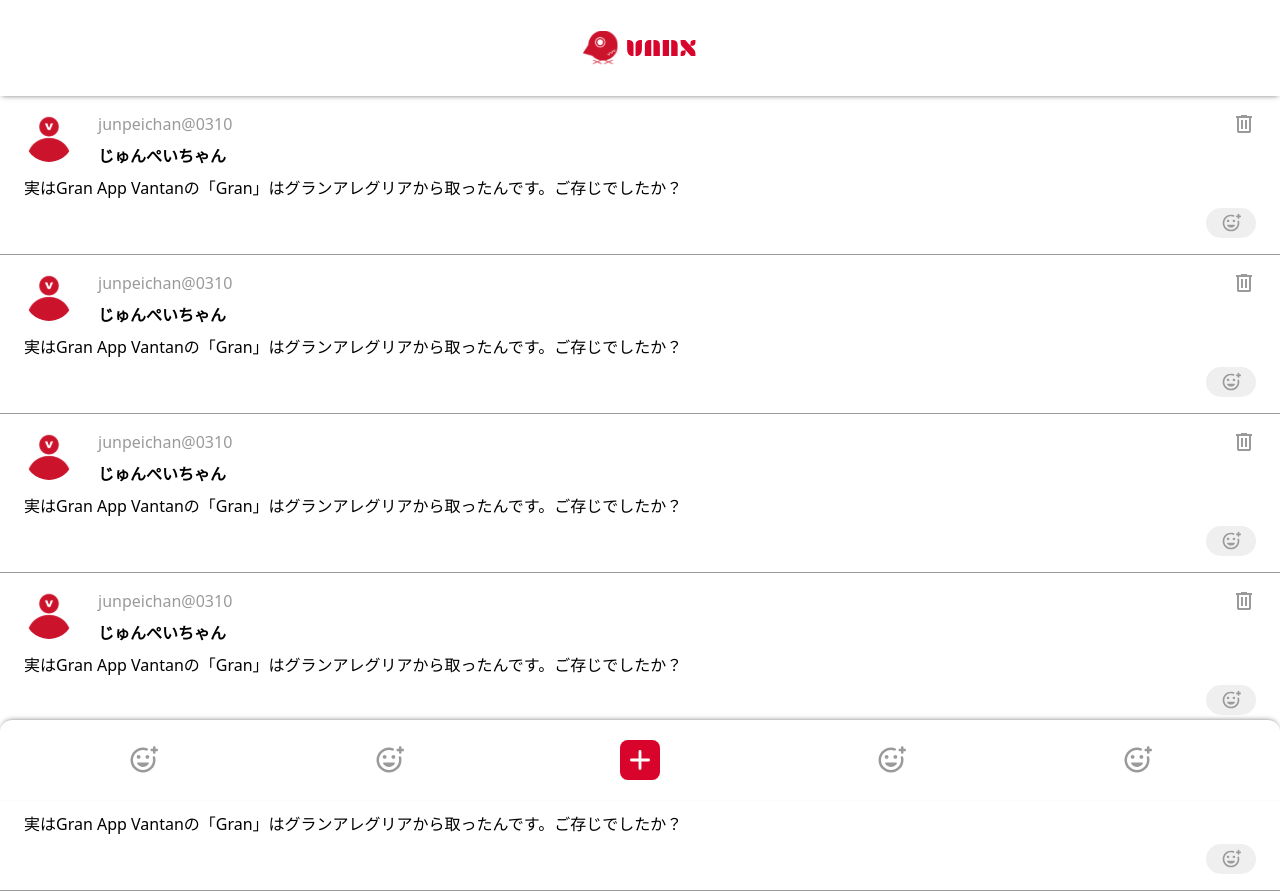
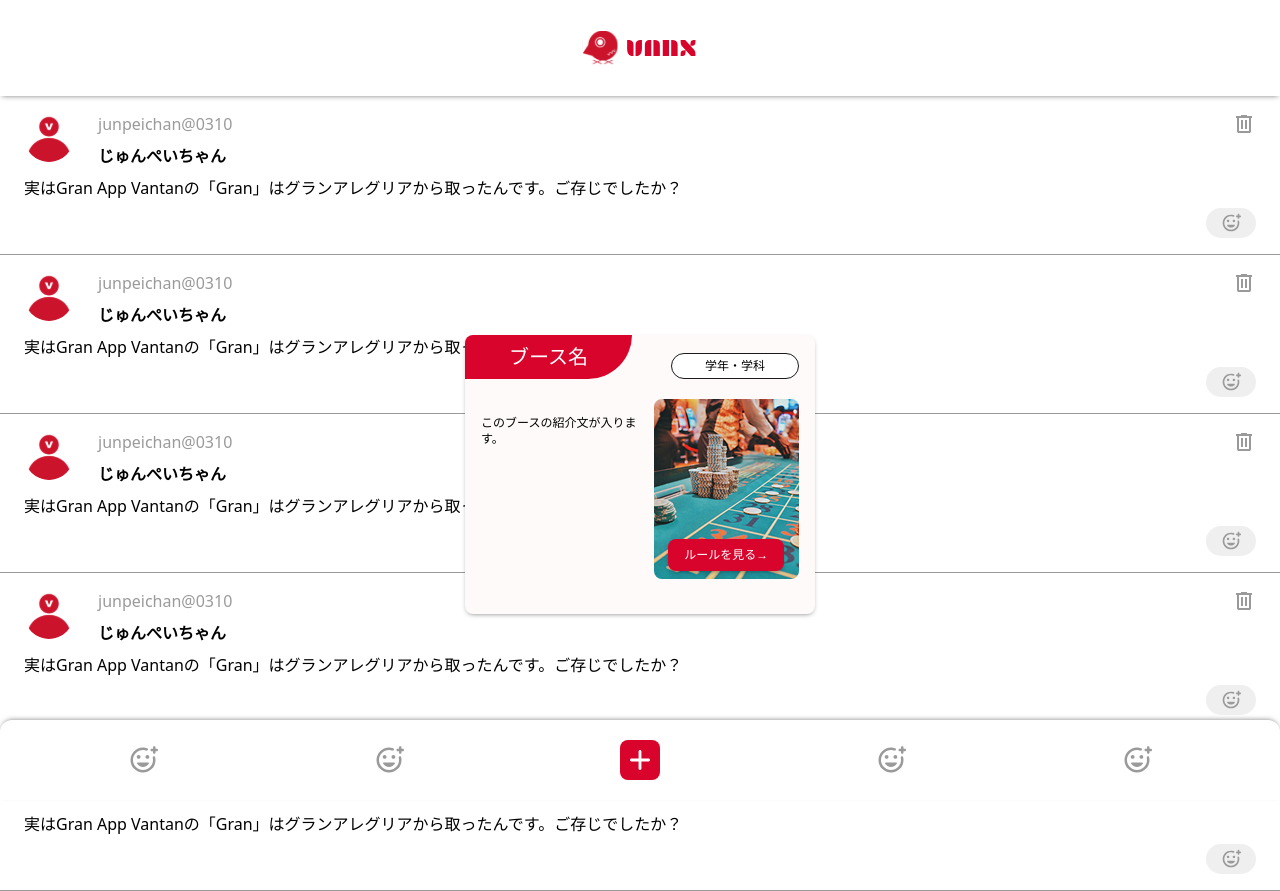
Before and after one commit to Gran-App-Vantan/vanx-frontend, a Next.js app in the folder vanx-app/: page / in a window 1280 px wide. Built offline with nearby package versions, Linux system fonts and the light colour scheme.

Commit message:
フロアマップカードを作成 （globals.cssにて神様からの助言があります）

```diff
--- a/vanx-app/app/globals.css
+++ b/vanx-app/app/globals.css
@@ -19,6 +19,8 @@
   --color-gray: var(--gray-color);
   --color-text-gray: var(--text-gray-color);
   --color-text: var(--text-color);
+  /* baseにするとtailwindのtext-baseクラスと衝突するので変更するべき */
+  /* 個人的にはwhiteで設定して、標準のwhiteをオーバーライドすると良いと思う*/
   --color-base: var(--base-color);
   --color-accent: var(--accent-color);
   --color-accent-light: var(--accent-light-color);
--- a/vanx-app/app/page.tsx
+++ b/vanx-app/app/page.tsx
@@ -3,6 +3,7 @@
 import { PostItem, ReactionBottomSheet } from "@/components/post";
 import { FooterNavItem, Button } from "@/components/shared";
 import { Modal } from "@/components/shared/Modal";
+import { FloorMapCard } from "@/components/shared/FloorMapCard";
 import { useState, useEffect, useRef } from "react";
 
 // 仮データ（ユーザー情報）
@@ -121,6 +122,14 @@ export default function Home() {
           <p>あああ</p>
         </Modal>
         )}
+      <FloorMapCard
+        boothName="ブース名"
+        boothText="このブースの紹介文が入ります。"
+        gradeFaculty="学年・学科"
+        boothImageText="ルールを見る→"
+        bgImg="/map-detail-image.png"
+        altText="画像説明"
+      />
     </>
   );
 }
--- /dev/null
+++ b/vanx-app/components/shared/FloorMapCard.tsx
@@ -0,0 +1,34 @@
+import Image from "next/image";
+
+type Props = {
+    boothName: string;
+    boothText: string;
+    gradeFaculty: string;
+    boothImageText: string;
+    bgImg: string;
+    altText: string;
+}
+
+export function FloorMapCard({ boothName, boothText, gradeFaculty, boothImageText, bgImg,altText }: Props) {
+    return(
+        <div className="relative p-4 overflow-hidden rounded-lg bg-accent-light top-72 w-[350px] h-[279px] m-auto shadow-bottom">
+            <div className="absolute top-0 left-0 flex w-full items-end justify-between pr-4">
+                <p className="text-base bg-accent w-1/2 text-center py-2 text-xl rounded-br-full">{boothName}</p>
+                <div className="w-32 py-1 text-center text-xs bg-base border border-text h-fit rounded-full">{gradeFaculty}</div>
+            </div>
+            <div className="flex justify-between w-full pt-12">
+                <p className="py-4 overflow-y-auto text-xs whitespace-pre-wrap">{boothText}</p>
+
+                <div className="relative w-[150px] h-[180px]">
+                    <Image
+                        className="rounded-lg object-cover"
+                        src={bgImg}
+                        alt={altText}
+                        fill
+                    />
+                    <div className="absolute bottom-2 left-1/2 -translate-x-1/2 whitespace-nowrap bg-accent text-white px-4 py-2 rounded-lg text-xs shadow-bottom">{boothImageText}</div>
+                </div>
+            </div>
+        </div>
+    )
+}
--- a/vanx-app/components/shared/index.ts
+++ b/vanx-app/components/shared/index.ts
@@ -2,3 +2,4 @@ export { Header } from "./Header";
 export { Logo } from "./Logo";
 export { FooterNavItem } from "./FooterNavItem";
 export { Button } from "./Button";
+export { FloorMapCard } from "./FloorMapCard";
```
Also changed, not shown: vanx-app/public/map-detail-image.png (added).
